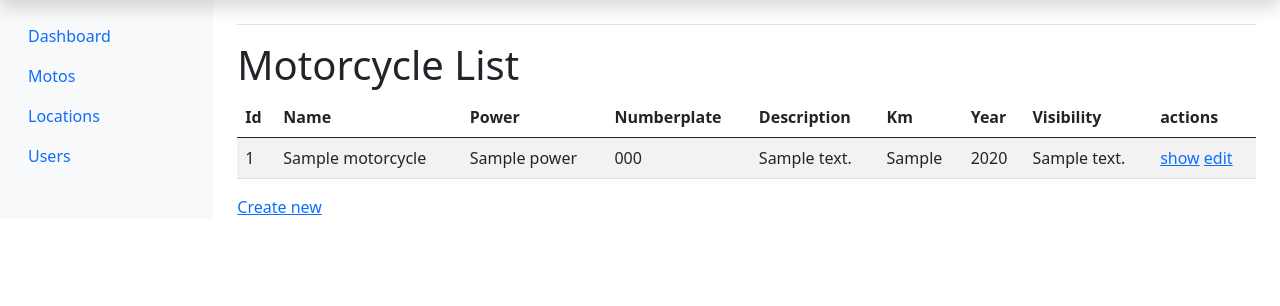
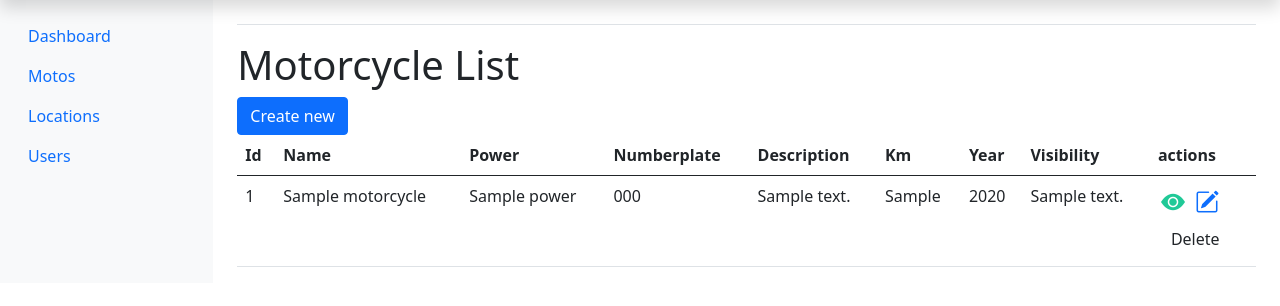
Before and after one commit to 4IW3-Symfony/Projet-annuel, a Symfony app: template templates/admin/motorcycle/index.html.twig in a window 1280 px wide. Shown: the part 80-386 px from the top of the page. Run offline with Twig, Linux system fonts and the light colour scheme; the template is opened without the code that fills it: most values are stand-ins (such as "Sample title", 1, 10 or a date in 2020); some libraries are stand-ins or nearby versions.

Commit message:
Style index pages of crud

```diff
--- /dev/null
+++ b/public/css/admin.css
@@ -0,0 +1,19 @@
+.icon-show,
+.icon-edit {
+  font-size: 1.5rem;
+  margin: 0 3px;
+}
+
+.icon-show {
+  color: #20c997;
+}
+.icon-edit {
+  color: #0d6efd;
+}
+
+td.action a {
+  text-decoration: none;
+}
+td.action {
+  white-space: nowrap;
+}
--- a/templates/admin/motorcycle/index.html.twig
+++ b/templates/admin/motorcycle/index.html.twig
@@ -5,8 +5,9 @@
 
 {% block body %}
 	<h1>Motorcycle List</h1>
+	<a class="btn btn-primary" href="{{ path('motorcycle_new') }}">Create new</a>
 
-	<table class="table table-striped">
+	<table class="table">
 		<thead>
 			<tr>
 				<th>Id</th>
@@ -31,10 +32,17 @@
 					<td>{{ motorcycle.km }}</td>
 					<td>{{ motorcycle.year }}</td>
 					<td>{{ motorcycle.Visibility }}</td>
-					<td>
-						<a href="{{ path('motorcycle_show', {'id': motorcycle.id}) }}">show</a>
-						<a href="{{ path('motorcycle_edit', {'id': motorcycle.id}) }}">edit</a>
+					<td class="action">
+						<a href="{{ path('motorcycle_show', {'id': motorcycle.id}) }}">
+							<i class="bi bi-eye-fill icon-show"></i>
+						</a>
+						<a href="{{ path('motorcycle_edit', {'id': motorcycle.id}) }}">
+							<i class="bi bi-pencil-square icon-edit"></i>
+						</a>
+						{{ include('admin/motorcycle/_delete_form.html.twig') }}
+
 					</td>
+
 				</tr>
 			{% else %}
 				<tr>
@@ -44,5 +52,4 @@
 		</tbody>
 	</table>
 
-	<a href="{{ path('motorcycle_new') }}">Create new</a>
 {% endblock %}
--- a/templates/base_admin.html.twig
+++ b/templates/base_admin.html.twig
@@ -7,10 +7,13 @@
 			{% block title %}ADMIN
 			{% endblock %}
 		</title>
-		<link href="https://cdn.jsdelivr.net/npm/bootstrap@5.0.2/dist/css/bootstrap.min.css" rel="stylesheet" integrity="sha384-EVSTQN3/azprG1Anm3QDgpJLIm9Nao0Yz1ztcQTwFspd3yD65VohhpuuCOmLASjC" crossorigin="anonymous">
-
+		{# bootstrap #}
 		<link
-		href="asset('css/bootstrap.min.css') }}" rel="stylesheet">
+		href="https://cdn.jsdelivr.net/npm/bootstrap@5.0.2/dist/css/bootstrap.min.css" rel="stylesheet" integrity="sha384-EVSTQN3/azprG1Anm3QDgpJLIm9Nao0Yz1ztcQTwFspd3yD65VohhpuuCOmLASjC" crossorigin="anonymous">
+		{# icons #}
+		<link rel="stylesheet" href="https://cdn.jsdelivr.net/npm/bootstrap-icons@1.8.1/font/bootstrap-icons.css">
+		<link
+		href="{{asset('css/admin.css') }}" rel="stylesheet">
 
 		{# Run `composer require symfony/webpack-encore-bundle` and uncomment the following Encore helpers to start using Symfony UX #}
 		{% block stylesheets %}
@@ -41,9 +44,7 @@
 			</div>
 
 
-			<script src="https://cdn.jsdelivr.net/npm/bootstrap@5.0.2/dist/js/bootstrap.bundle.min.js" integrity="sha384-MrcW6ZMFYlzcLA8Nl+NtUVF0sA7MsXsP1UyJoMp4YLEuNSfAP+JcXn/tWtIaxVXM" crossorigin="anonymous"></script>
-
-			<script src="https://cdn.jsdelivr.net/npm/feather-icons@4.28.0/dist/feather.min.js" integrity="sha384-uO3SXW5IuS1ZpFPKugNNWqTZRRglnUJK6UAZ/gxOX80nxEkN9NcGZTftn6RzhGWE" crossorigin="anonymous"></script>
-			<script src="https://cdn.jsdelivr.net/npm/chart.js@2.9.4/dist/Chart.min.js" integrity="sha384-zNy6FEbO50N+Cg5wap8IKA4M/ZnLJgzc6w2NqACZaK0u0FXfOWRRJOnQtpZun8ha" crossorigin="anonymous"></script>
+			<script src="https://cdn.jsdelivr.net/npm/@popperjs/core@2.10.2/dist/umd/popper.min.js" integrity="sha384-7+zCNj/IqJ95wo16oMtfsKbZ9ccEh31eOz1HGyDuCQ6wgnyJNSYdrPa03rtR1zdB" crossorigin="anonymous"></script>
+			<script src="https://cdn.jsdelivr.net/npm/bootstrap@5.1.3/dist/js/bootstrap.min.js" integrity="sha384-QJHtvGhmr9XOIpI6YVutG+2QOK9T+ZnN4kzFN1RtK3zEFEIsxhlmWl5/YESvpZ13" crossorigin="anonymous"></script>
 		</body>
 	</html>
```
Also changed, not shown: templates/admin/contact/index.html.twig (+14 -5 lines), templates/admin/licence_type/index.html.twig (+16 -6 lines), templates/admin/rental/index.html.twig (+14 -6 lines), templates/admin/review/index.html.twig (+15 -6 lines), templates/admin/user/index.html.twig (+15 -7 lines).
